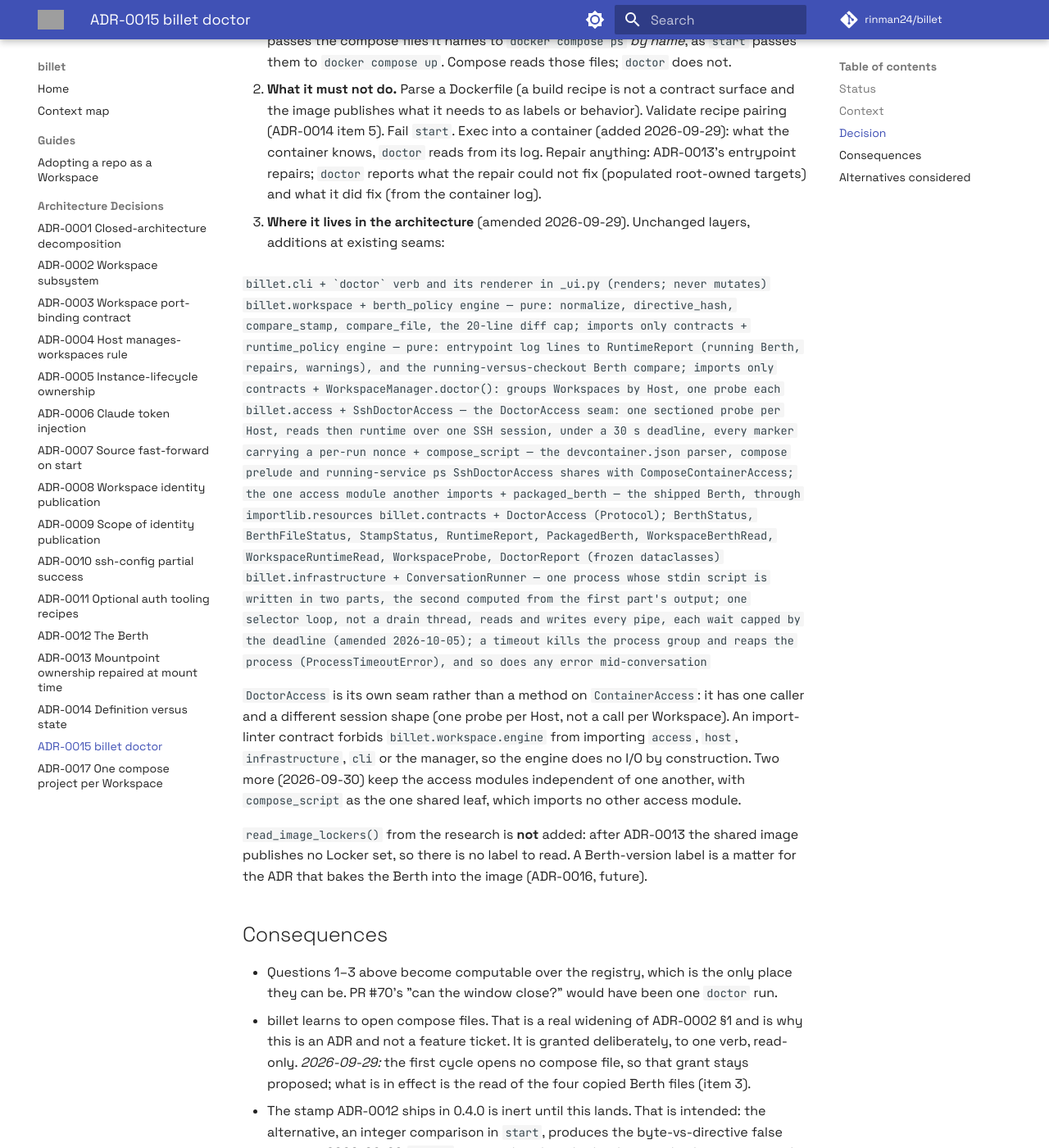
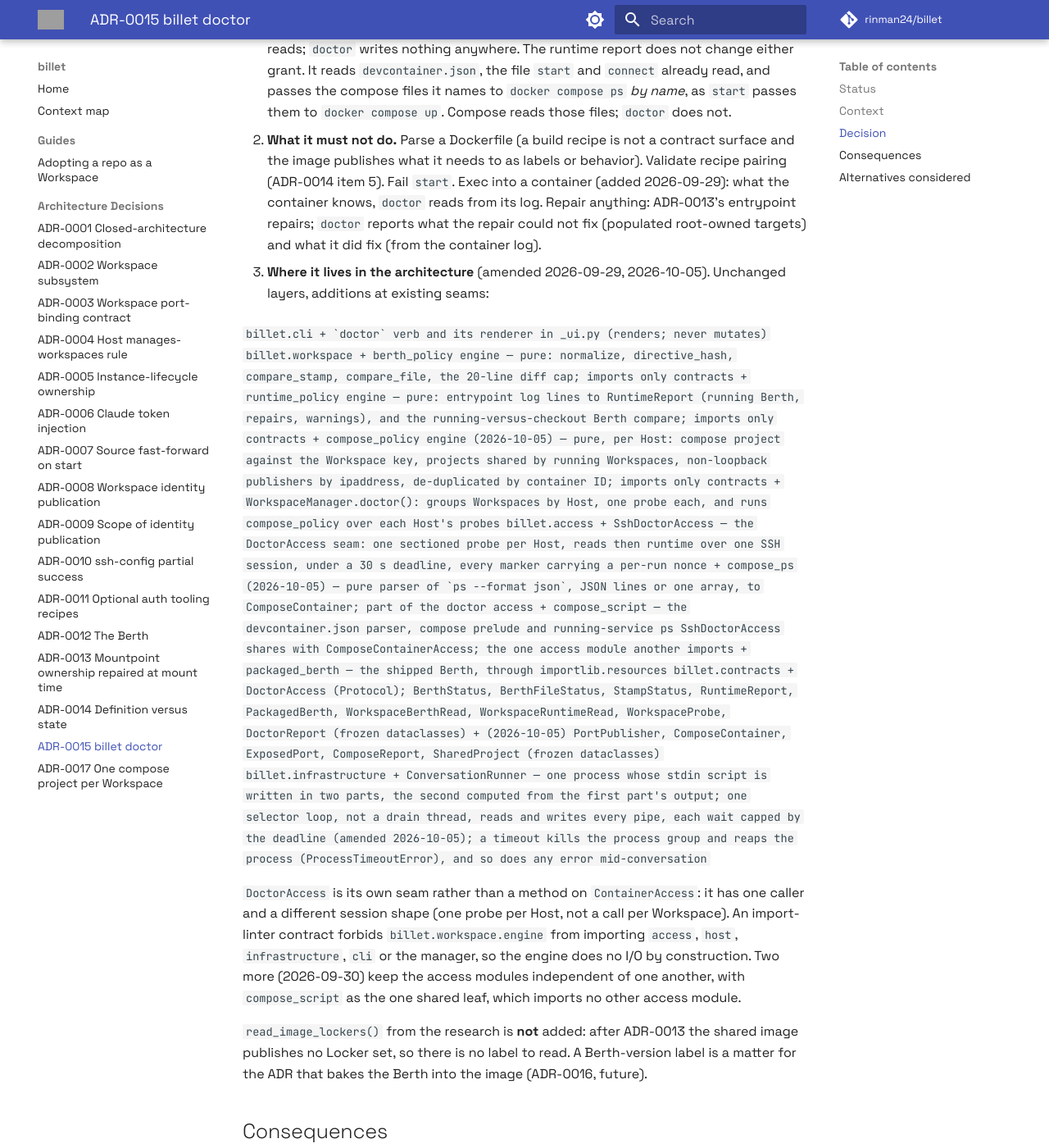
Before and after one commit to rinman24/billet, an MkDocs documentation site: the page built from docs/adr/adr-0015-billet-doctor.md, in a window 1280 px wide and 1400 px high, scrolled down 5435 px. Shown: the whole window at 82% size. Built offline with MkDocs 1.6.1 and Material for MkDocs 9.7.7, drawn with Linux system fonts in a browser that asks for light colours; comment, search, counter and statistics services are not loaded; some of the changed text lies outside the part shown; grey boxes are pictures that could not be loaded.

Commit message:
docs: complete ADR-0015 item 5 for A8 and note the --workspace scope
Item 5's architecture block gains the compose_policy engine, the compose_ps parser and the five A8 contracts, dated 2026-10-05; the billet.infrastructure entry is untouched. ADR-0015 item 2 and the doctor help say that with --workspace, project sharing and port de-duplication see only the selected Workspace.

````diff
--- a/docs/adr/adr-0015-billet-doctor.md
+++ b/docs/adr/adr-0015-billet-doctor.md
@@ -120,7 +120,7 @@ never fail. No Dockerfile parsing.**
    |---|---|---|
    | Berth version stamp and Berth-file drift | `.devcontainer/` in the Host checkout; billet's side is the installed package's own copy of `templates/workspace/` (force-included into the wheel, read through `importlib.resources`, never a repo path) | the stamp: `ok`, or a `warn` reading `behind by N`, `ahead (upgrade billet)` for a consumer newer than a stale install, or `unknown` when `berth.version` is missing. Then per copied file (`dev-entrypoint.sh`, `sshd.conf`, `authorized_keys-stub`): `ok`; `warn: <file> missing` when the file is absent; or `warn: <file> directive drift (N lines)` followed by a unified diff of the *normalized* lines, capped at 20 lines with `… (M more)`. One unit counts throughout (*2026-09-30*): the changed line, `+` or `-`. `N`, the 20-line cap and `M` all count changed lines only, so the changed lines shown plus `M` equal `N`; the bare `@@` separator printed between hunks is not counted. The **directive hash** is ADR-0012 item 5 with its 2026-09-29 clarification: fold continuations, strip each line, drop blank lines, drop lines starting `#`. The two merged snippets (`Dockerfile.snippet`, `docker-compose.snippet.yml`) are not checked, and the report says so in one line: a snippet-subset check would false-positive on everything ADR-0003 grandfathered |
    | Runtime and Locker ownership (in effect 2026-09-29) | the entrypoint's own log (`docker logs` of the service's running container): its `berth=N` line and the ADR-0013 repair lines. Only the current run counts: a restarted container keeps its log, so the report reads from the last `berth=` line on. `doctor` never execs into a container | the running Berth against the checkout's stamp: `ok: running berth=N`, or a `warn` reading `running berth=N, checkout stamp M` (also for `berth=unknown` or a missing stamp) or `running berth not logged`. Each `repaired` line: `ok (repaired at start): <path> (was <owner>:<group> <mode>)`. Each `warning:` or `WARNING:` line: `warn:` and the entrypoint's own text, such as `warn: <path> owned by uid <n>; not repaired`. Other entrypoint lines (`created …`, `skipping …`) are informational and not printed. A stopped container: `skipped: not running`. A Workspace whose `devcontainer.json` cannot be read or parsed, or whose `docker compose ps` or `docker logs` fails: `skipped: runtime unreadable (<reason>)`. *Accepted limitation:* ownership that changes after start is not seen; nothing in the fleet does that |
-   | Compose project (in effect 2026-10-05, A8) | the `Project` of every container `docker compose -f … ps --format json` lists for a running Workspace, JSON lines (Compose v2.21 and later) or one JSON array (older Compose) | per running Workspace, `ok: compose project <key>`, or `warn: runs as compose project <p>, expected <key> (ADR-0017)` when its containers run under a project other than its registry key. Per Host, under the Host header and only on a hit, `warn: compose project <p> shared by <ws1>, <ws2> (ADR-0017)` for a project two or more running Workspaces claim. A Workspace that is not running contributes nothing and gets neither line. *Accepted limitation:* only running containers are seen, so a stopped Workspace sharing a project shows when it starts, which is also when the collision bites |
+   | Compose project (in effect 2026-10-05, A8) | the `Project` of every container `docker compose -f … ps --format json` lists for a running Workspace, JSON lines (Compose v2.21 and later) or one JSON array (older Compose) | per running Workspace, `ok: compose project <key>`, or `warn: runs as compose project <p>, expected <key> (ADR-0017)` when its containers run under a project other than its registry key. Per Host, under the Host header and only on a hit, `warn: compose project <p> shared by <ws1>, <ws2> (ADR-0017)` for a project two or more running Workspaces claim. A Workspace that is not running contributes nothing and gets neither line. Both checks see only the Workspaces the report selected, so with `--workspace` no project is reported shared and every publisher is attributed to that Workspace. *Accepted limitation:* only running containers are seen, so a stopped Workspace sharing a project shows when it starts, which is also when the collision bites |
    | Published ports (in effect 2026-10-05, A8) | the `Publishers` of the same `ps` output: every service in the project, sidecars included | `ok: ports loopback only`, or one `warn: <service> publishes <addr>:<published>-><target>/<proto> on a non-loopback address (ADR-0003)` per publisher. Loopback is the `URL` parsed with Python's `ipaddress` into `127.0.0.0/8` or `::1`, never string-matched. `PublishedPort` 0 (exposed, not published) is ignored. `0.0.0.0`, `::`, a specific non-loopback address, and an empty `URL` with a non-zero `PublishedPort` (rendered `*`) all warn. Under a shared project every Workspace's `ps` lists the others' containers, so a publisher is reported once per Host, de-duplicated by container `ID` and attributed to the first Workspace in registry order that listed it, naming the service and, when it is not the Workspace's own, the project. If the `ps` fails or will not parse, the Workspace takes `skipped: runtime unreadable (<reason>)`; its Berth results still print |
 
    The report header names the installed billet's version and the Berth version it ships.
@@ -166,8 +166,8 @@ never fail. No Dockerfile parsing.**
    the repair could not fix (populated root-owned targets) and what it did fix (from the container
    log).
 
-5. **Where it lives in the architecture** (amended 2026-09-29). Unchanged layers, additions at
-   existing seams:
+5. **Where it lives in the architecture** (amended 2026-09-29, 2026-10-05). Unchanged layers,
+   additions at existing seams:
 
    ```
    billet.cli            + `doctor` verb and its renderer in _ui.py (renders; never mutates)
@@ -176,10 +176,17 @@ never fail. No Dockerfile parsing.**
                          + runtime_policy engine — pure: entrypoint log lines to RuntimeReport
                            (running Berth, repairs, warnings), and the running-versus-checkout
                            Berth compare; imports only contracts
-                         + WorkspaceManager.doctor(): groups Workspaces by Host, one probe each
+                         + compose_policy engine (2026-10-05) — pure, per Host: compose project
+                           against the Workspace key, projects shared by running Workspaces,
+                           non-loopback publishers by ipaddress, de-duplicated by container ID;
+                           imports only contracts
+                         + WorkspaceManager.doctor(): groups Workspaces by Host, one probe each,
+                           and runs compose_policy over each Host's probes
    billet.access         + SshDoctorAccess — the DoctorAccess seam: one sectioned probe per Host,
                            reads then runtime over one SSH session, under a 30 s
                            deadline, every marker carrying a per-run nonce
+                         + compose_ps (2026-10-05) — pure parser of `ps --format json`, JSON
+                           lines or one array, to ComposeContainer; part of the doctor access
                          + compose_script — the devcontainer.json parser, compose prelude and
                            running-service ps SshDoctorAccess shares with
                            ComposeContainerAccess; the one access module another imports
@@ -187,6 +194,8 @@ never fail. No Dockerfile parsing.**
    billet.contracts      + DoctorAccess (Protocol); BerthStatus, BerthFileStatus, StampStatus,
                            RuntimeReport, PackagedBerth, WorkspaceBerthRead,
                            WorkspaceRuntimeRead, WorkspaceProbe, DoctorReport (frozen dataclasses)
+                         + (2026-10-05) PortPublisher, ComposeContainer, ExposedPort,
+                           ComposeReport, SharedProject (frozen dataclasses)
    billet.infrastructure + ConversationRunner — one process whose stdin script is written in two
                            parts, the second computed from the first part's output; one
                            selector loop, not a drain thread, reads and writes every pipe,
````
Also changed, not shown: 1 other file.
